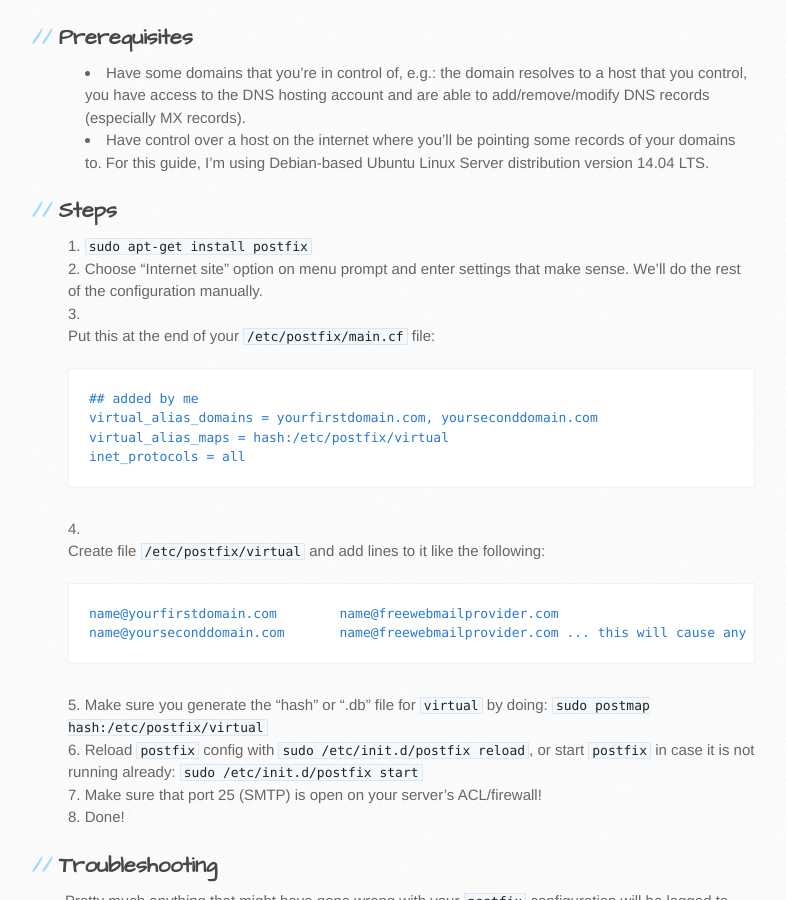
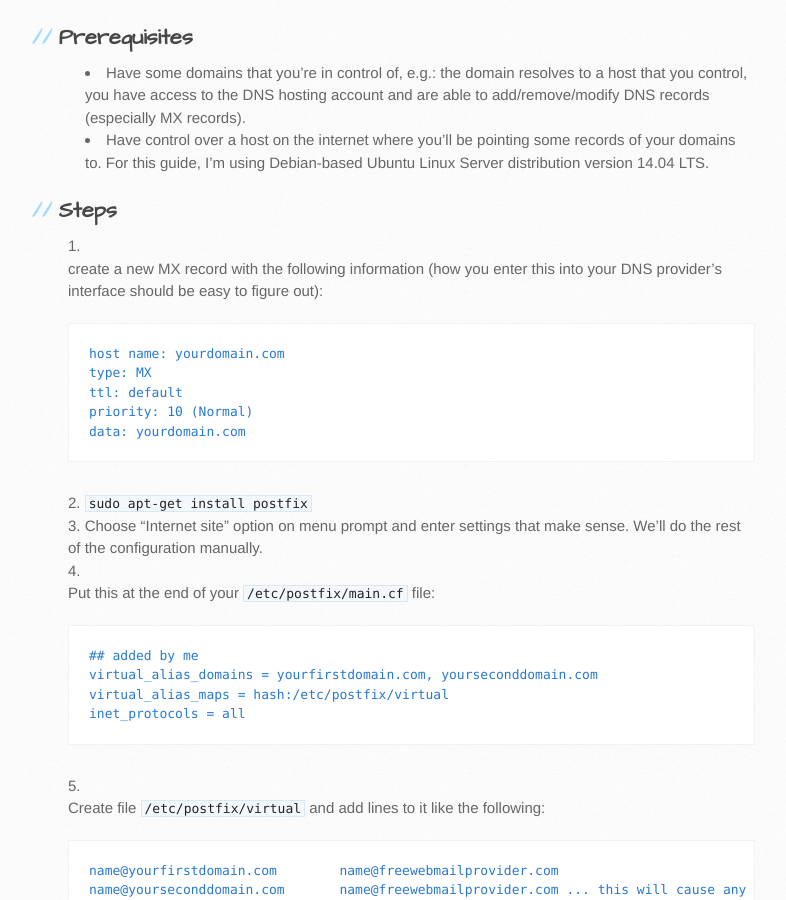
Before and after one commit to sanx/sanx-blog-source, a Jekyll site: the page built from index.html, in a window 1280 px wide and 900 px high, scrolled down 1438 px. Shown: the whole window, without its empty margins (105-891 px from the left). Built offline with Jekyll 4.4.1, drawn with Linux system fonts in a browser that asks for light colours; the list of posts is cut into pages by our own code.

Commit message:
add item on setting up DNS MX record

```diff
--- a/_posts/2014-07-23-receiving-and-relaying-email-for-my-domains-to-free-webmail-accounts.md
+++ b/_posts/2014-07-23-receiving-and-relaying-email-for-my-domains-to-free-webmail-accounts.md
@@ -22,6 +22,15 @@ Server distribution version 14.04 LTS.
 
 Steps
 ----
+
+1.  create a new MX record with the following information (how you enter this
+into your DNS provider's interface should be easy to figure out):
+
+        host name: yourdomain.com
+        type: MX
+        ttl: default
+        priority: 10 (Normal)
+        data: yourdomain.com
 
 1.  `sudo apt-get install postfix`
 1.  Choose "Internet site" option on menu prompt and enter settings that make
```
